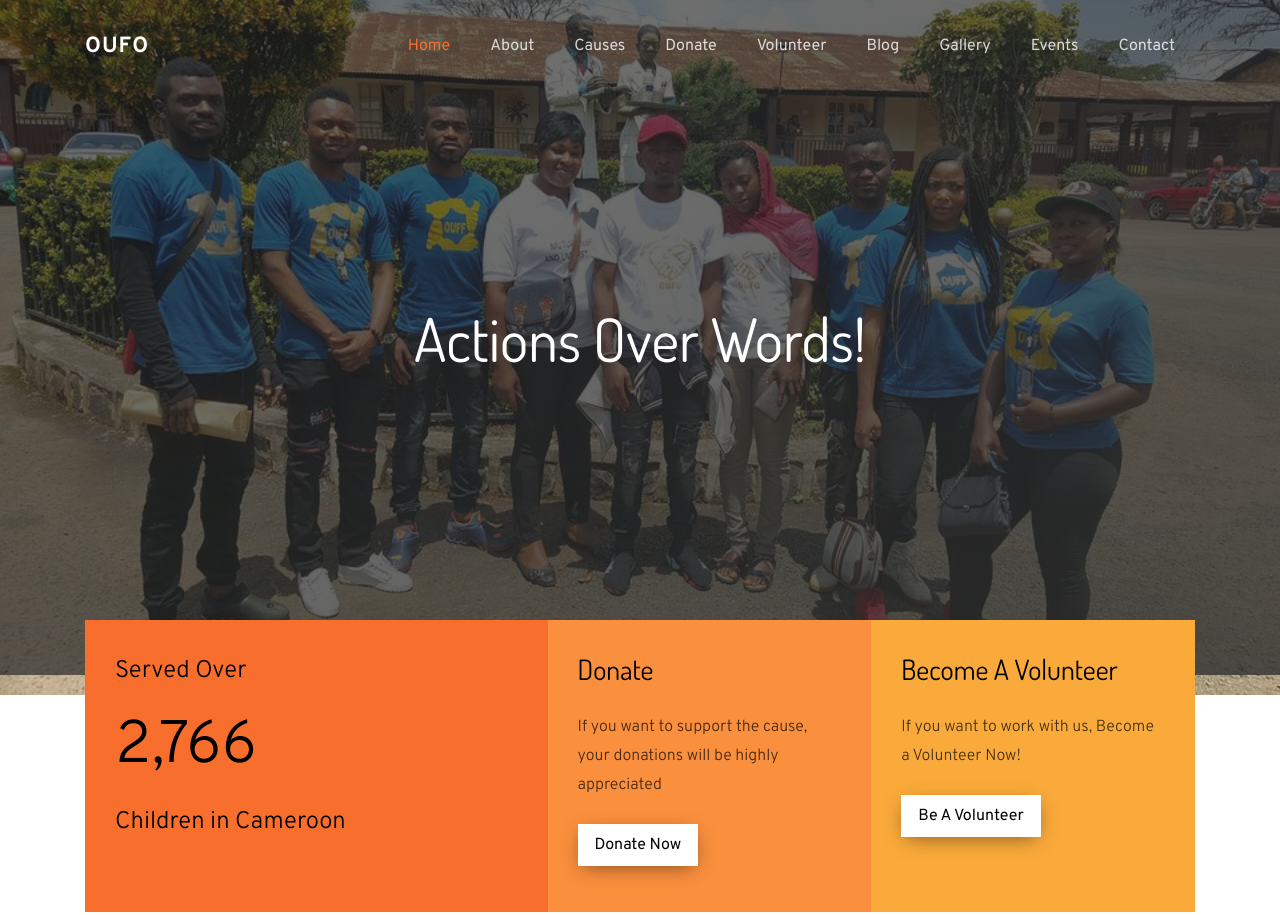
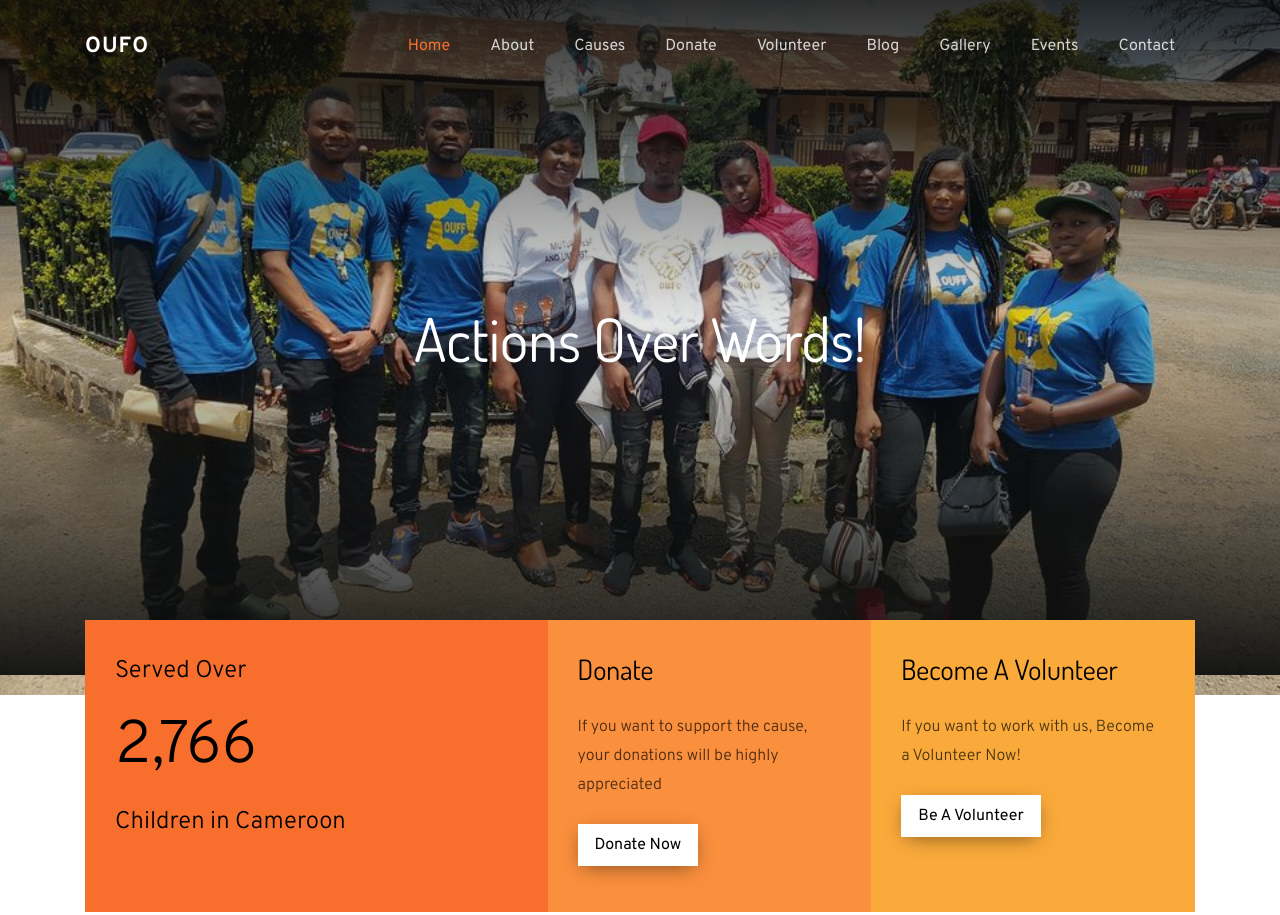
Before and after one commit to Azemchap/OUFO, a plain HTML site: page index.html in a window 1280 px wide. Shown: the top 915 px of the page. Drawn offline with Linux system fonts and the light colour scheme; some packages are replaced by stand-ins of ours; no server answers; files whose address does not match are found by name.

Commit message:
home color

```diff
--- a/index.html
+++ b/index.html
@@ -58,7 +58,7 @@
   <!-- END nav -->
 
   <div class="hero-wrap"
-    style="background-image: linear-gradient(to right bottom, rgba(29, 29, 28, 0.6), rgba(48, 49, 49, 0.8)), url('images/00.jpg');"
+    style="background-image: linear-gradient(to bottom, rgba(8, 8, 8, 0.9), rgba(29, 29, 28, 0.1), rgba(13, 14, 14, 0.946)), url('images/00.jpg');"
     data-stellar-background-ratio="0.5">
     <div class="overlay"></div>
     <div class="container">
```
